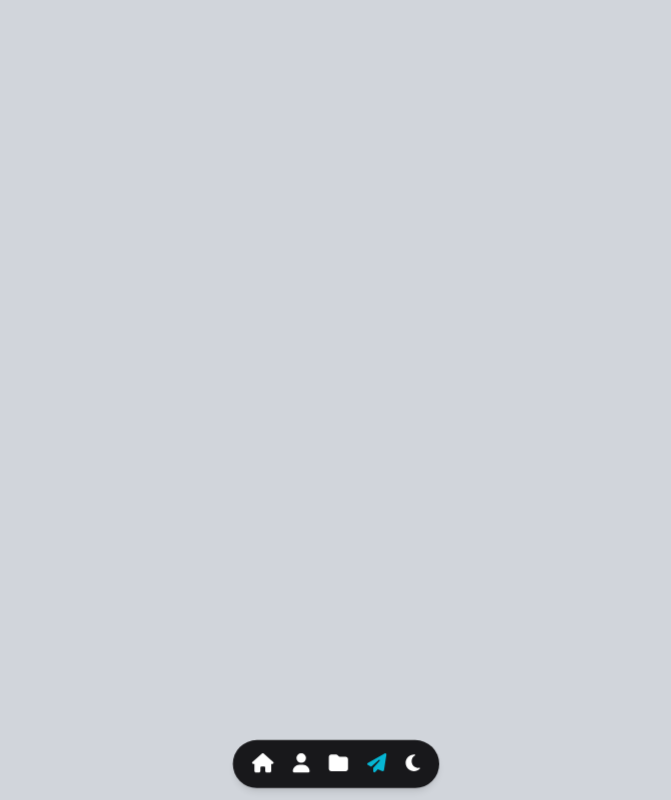
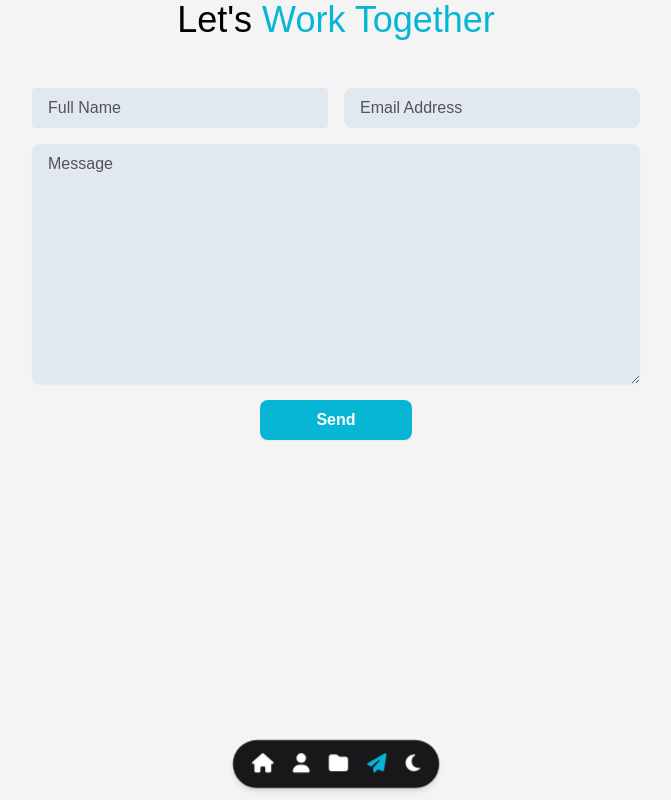
Before and after one commit to JericNisperos/NextJs-Portfolio, a Next.js app in the folder nextjs-portfolio/: page /contact in a window 1280 px wide. Shown: the whole page, without its empty margins (304-975 px from the left). Built offline with nearby package versions, Linux system fonts and the light colour scheme; a web font is replaced by a local one.

Commit message:
contact us page update

```diff
--- a/nextjs-portfolio/package.json
+++ b/nextjs-portfolio/package.json
@@ -9,6 +9,7 @@
     "lint": "next lint"
   },
   "dependencies": {
+    "@emailjs/browser": "^3.11.0",
     "@fortawesome/fontawesome-svg-core": "^6.4.0",
     "@fortawesome/free-brands-svg-icons": "^6.4.0",
     "@fortawesome/free-solid-svg-icons": "^6.4.0",
--- a/nextjs-portfolio/src/pages/about.js
+++ b/nextjs-portfolio/src/pages/about.js
@@ -2,6 +2,7 @@ import { FontAwesomeIcon } from "@fortawesome/react-fontawesome";
 import React from "react";
 import { motion } from "framer-motion";
 import Link from "next/link";
+import { TbBrandReactNative } from "react-icons/tb";
 import {
   SiAdobedreamweaver,
   SiAdobeillustrator,
@@ -16,6 +17,7 @@ import {
   SiMicrosoftsqlserver,
   SiMongodb,
   SiMysql,
+  SiNativescript,
   SiNextdotjs,
   SiPostman,
   SiSwagger,
@@ -48,7 +50,7 @@ function About() {
 
   return (
     <>
-      <div className="dark:bg-zinc-900 bg-zinc-100 min-h-screen transition-colors duration-1000 ease-in-out pb-24">
+      <div className="dark:bg-zinc-900 bg-zinc-100 min-h-screen transition-colors duration-1000 ease-in-out pb-24 cursor-default">
         <h1 className="flex text-center mx-auto justify-center text-4xl md:text-8xl">About Me</h1>
         <div className={`lg:mx-48 md:mx-16 flex justify-center `}>
           <div className="grid grid-cols-1 md:grid-cols-3 gap-y-4 mx-8 grid-flow-row-dense">
@@ -111,6 +113,7 @@ function About() {
                       <BrandItems icon={<SiBootstrap className="icon-brands" />} title="Bootstrap" />
                       <BrandItems icon={<SiTailwindcss className="icon-brands" />} title="Tailwind" />
                       <BrandItems icon={<FaReact className="icon-brands" />} title="ReactJs" />
+                      <BrandItems icon={<TbBrandReactNative className="icon-brands" />} title="React-Native" />
                       <BrandItems icon={<SiNextdotjs className="icon-brands" />} title="NextJs" />
                       <BrandItems icon={<FaAngular className="icon-brands" />} title="AngularJs" />
                       <BrandItems icon={<FaNodeJs className="icon-brands" />} title="NodeJs" />
@@ -147,7 +150,7 @@ function About() {
                       <BrandItems icon={<SiPostman className="icon-brands" />} title="Postman" />
                       <BrandItems icon={<SiJira className="icon-brands" />} title="Jira" />
                       <BrandItems icon={<SiMicrosoftoffice className="icon-brands" />} title="MsTools" />
-                      <BrandItems icon={<FaFigma className="icon-brands" />} title="Figma" />
+                      {/* <BrandItems icon={<FaFigma className="icon-brands" />} title="Figma" /> */}
                       <BrandItems icon={<SiAdobephotoshop className="icon-brands" />} title="Photoshop" />
                       <BrandItems icon={<SiAdobeillustrator className="icon-brands" />} title="Illustrator" />
                       <BrandItems icon={<SiUnity className="icon-brands" />} title="Unity" />
--- /dev/null
+++ b/nextjs-portfolio/src/pages/components/LoadingComponent.js
@@ -0,0 +1,15 @@
+import React from "react";
+
+function LoadingComponent() {
+  console.log("LOADING");
+
+  return (
+    <>
+      <div className="dark:bg-zinc-900 bg-zinc-100 min-h-screen transition-colors duration-1000 ease-in-out pb-24 cursor-default ">
+        <h1 className="flex text-center mx-auto justify-center text-4xl md:text-4xl items-center">Loading...</h1>
+      </div>
+    </>
+  );
+}
+
+export default LoadingComponent;
--- a/nextjs-portfolio/src/pages/contact.js
+++ b/nextjs-portfolio/src/pages/contact.js
@@ -1,60 +1,78 @@
 import Link from "next/link";
-import React from "react";
+import React, { useRef, useState } from "react";
 import Modal from "./components/Modal";
 import { faStar } from "@fortawesome/free-solid-svg-icons";
 import { motion } from "framer-motion";
 import { FontAwesomeIcon } from "@fortawesome/react-fontawesome";
+import emailjs from "@emailjs/browser";
 
 function contact() {
-  const icons = [
-    { id: 1, icon: faStar },
-    { id: 2, icon: faStar },
-    { id: 3, icon: faStar },
-    { id: 4, icon: faStar },
-    { id: 5, icon: faStar },
-    { id: 6, icon: faStar },
-    { id: 7, icon: faStar },
-    { id: 8, icon: faStar },
-    // Add more icons here
-  ];
-  const slideVariants = {
-    initial: {
-      transform: "translateX(0)",
-    },
-    animate: {
-      transform: "translateX(calc(-250px * 7))",
-      transition: {
-        duration: 40,
-        ease: "linear",
-        repeat: Infinity,
-      },
-    },
+  const form = useRef();
+
+  const [username, setUsername] = useState();
+  const [useremail, setUserEmail] = useState();
+  const [message, setMessage] = useState();
+  const [messageLength, setMessageLength] = useState();
+
+  const sendEmail = (e) => {
+    e.preventDefault();
+
+    // emailjs.sendForm("service_jericnisperos", "template_0644tgj", form.current, "RGSv6lmfsbIbL5NsQ").then(
+    //   (result) => {
+    //     console.log(result.text);
+    //   },
+    //   (error) => {
+    //     console.log(error.text);
+    //   }
+    // );
+    console.log(`Message Sent: ${username} , ${useremail}, ${message} , ${messageLength}`);
+    setUsername("");
+    setUserEmail("");
+    setMessage("");
+
   };
 
+  return (
 
-  return (
-    <div className="flex items-center justify-center h-screen bg-gray-300">
-      {/* <div className="slider bg-black shadow-md h-100px mx-auto overflow-hidden relative w-960px">
-        <div className="before-gradient absolute bg-gradient-to-r from-white to-transparent h-100px left-0 top-0 w-200px z-10" />
-        <div className="after-gradient absolute bg-gradient-to-l from-white to-transparent h-100px right-0 top-0 transform rotate-180 w-200px z-10" />
-        <motion.div className="slide-track flex" variants={slideVariants} initial="initial" animate="animate" >
-          <div className="slide h-100px w-250px">
-            <img src="https://s3-us-west-2.amazonaws.com/s.cdpn.io/557257/1.png" alt="" className="h-full w-full" />
+    <div className="dark:bg-zinc-900 bg-zinc-100 min-h-screen transition-colors duration-1000 ease-in-out pb-24 cursor-default ">
+      <h1 className="flex text-center mx-auto justify-center text-2xl md:text-4xl">Let's <span className="dark:text-cyan-300 text-cyan-500">&nbsp;Work Together</span></h1>
+      <div className="flex justify-center">
+        <div className=" mx-8 mt-12 grid grid-cols-1 w-9/12 md:w-6/12">
+          <div className="grid grid-cols-1 rounded-lg">
+            <form ref={form} onSubmit={sendEmail} className="flex flex-col space-y-4 mb-8 px-4 ">
+              <div className="grid grid-cols-1 md:grid-cols-2 text-center mx-auto gap-4 w-full flex-none">
+              <input
+                type="text"
+                name="user_name"
+                placeholder="Full Name"
+                value={username}
+                onChange={(e) => setUsername(e.target.value)}
+                className="grid-cols-1 dark:bg-zinc-800 bg-slate-200 placeholder:text-zinc-600 dark:placeholder:text-slate-200    shadow-white rounded px-4 py-2 focus:outline-none focus:ring-2 focus:ring-cyan-300"
+              />
+              <input
+                type="email"
+                name="user_email"
+                placeholder="Email Address"
+                value={useremail}
+                onChange={(e) => setUserEmail(e.target.value)}
+                className=" dark:bg-zinc-800 bg-slate-200 placeholder:text-zinc-600 dark:placeholder:text-slate-200 rounded-lg px-4 py-2 focus:outline-none focus:ring-2 focus:ring-cyan-300  "
+              />
+              </div>
+              <textarea
+                name="message"
+                placeholder="Message"
+                value={message}
+                onChange={(e) => {setMessage(e.target.value); setMessageLength(e.target.value.length)  }}
+                className={`dark:bg-zinc-800 bg-slate-200 placeholder:text-zinc-600 dark:placeholder:text-slate-200 rounded-lg px-4 py-2 shadow-sm focus:outline-none focus:ring-2 focus:ring-cyan-300 h-60`}
+              ></textarea>
+              <div className="text-center items-center">
+                <input type="submit" value="Send" className="w-3/12  rounded-lg px-4 py-2 bg-cyan-500 text-white font-semibold shadow-sm focus:outline-none focus:ring-2 focus:ring-cyan-300 hover:bg-cyan-700 cursor-pointer" />
+              </div>
+              <span>{messageLength}</span>
+            </form>
           </div>
-          <div className="slide h-100px w-250px">
-            <img src="https://s3-us-west-2.amazonaws.com/s.cdpn.io/557257/2.png" alt="" className="h-full w-full" />
-          </div>
-          <div className="slide h-100px w-250px">
-            <img src="https://s3-us-west-2.amazonaws.com/s.cdpn.io/557257/3.png" alt="" className="h-full w-full" />
-          </div>
-          <div className="slide h-100px w-250px">
-            <img src="https://s3-us-west-2.amazonaws.com/s.cdpn.io/557257/6.png" alt="" className="h-full w-full" />
-          </div>
-          <div className="slide h-100px w-250px">
-            <img src="https://s3-us-west-2.amazonaws.com/s.cdpn.io/557257/7.png" alt="" className="h-full w-full" />
-          </div>
-        </motion.div>
-      </div> */}
+        </div>
+      </div>
     </div>
   );
 }
--- a/nextjs-portfolio/src/pages/index.js
+++ b/nextjs-portfolio/src/pages/index.js
@@ -6,6 +6,9 @@ import { motion } from "framer-motion";
 import Navbar from "./components/Navbar";
 import About from "./about";
 export default function Home() {
+
+
+
   return (
     <>
       <Head>
@@ -41,6 +44,7 @@ export default function Home() {
         <About />
         </div> */}
       </main>
+
     </>
   );
 }
```
Also changed, not shown: 1 other file (tests, documents, lock files or other folders).
